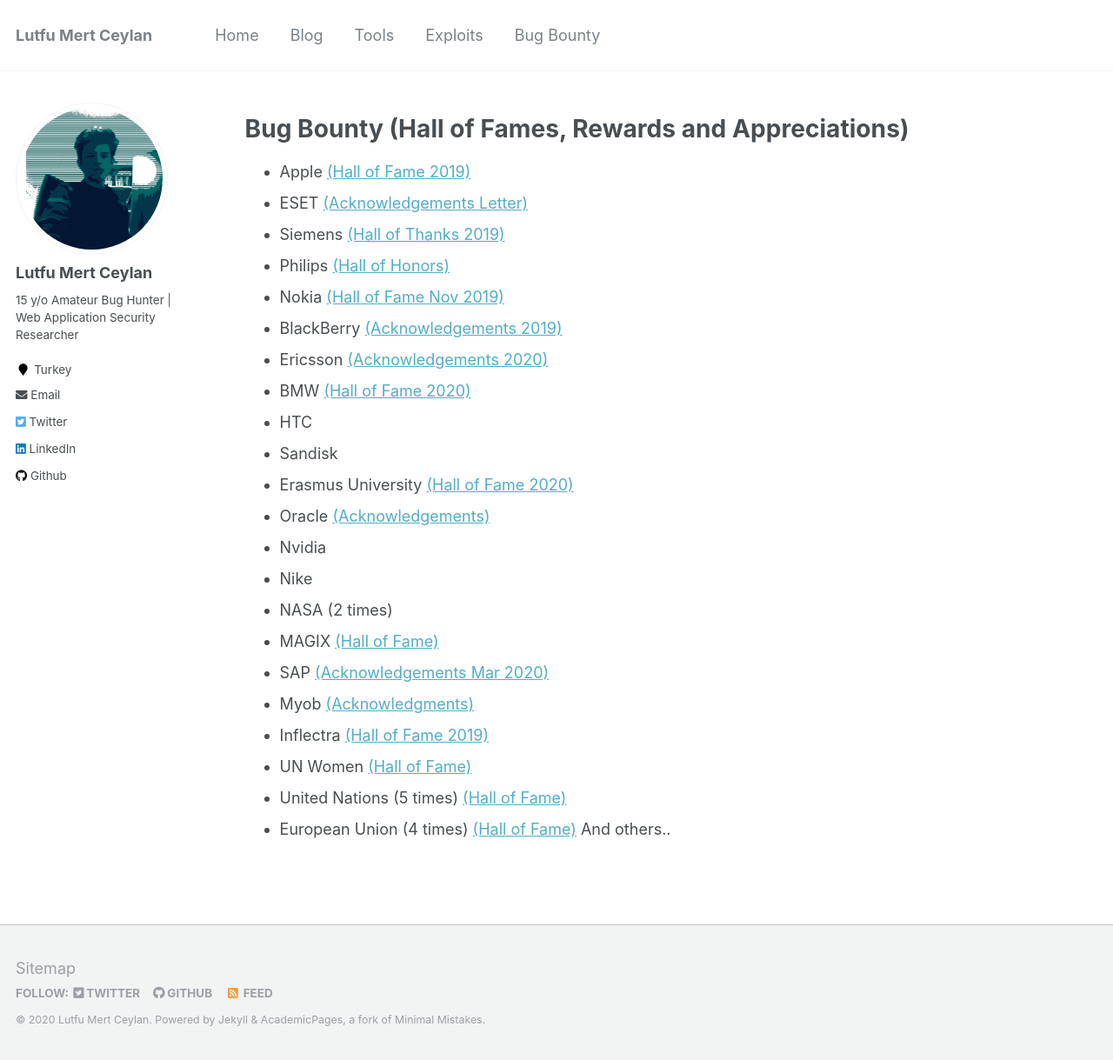
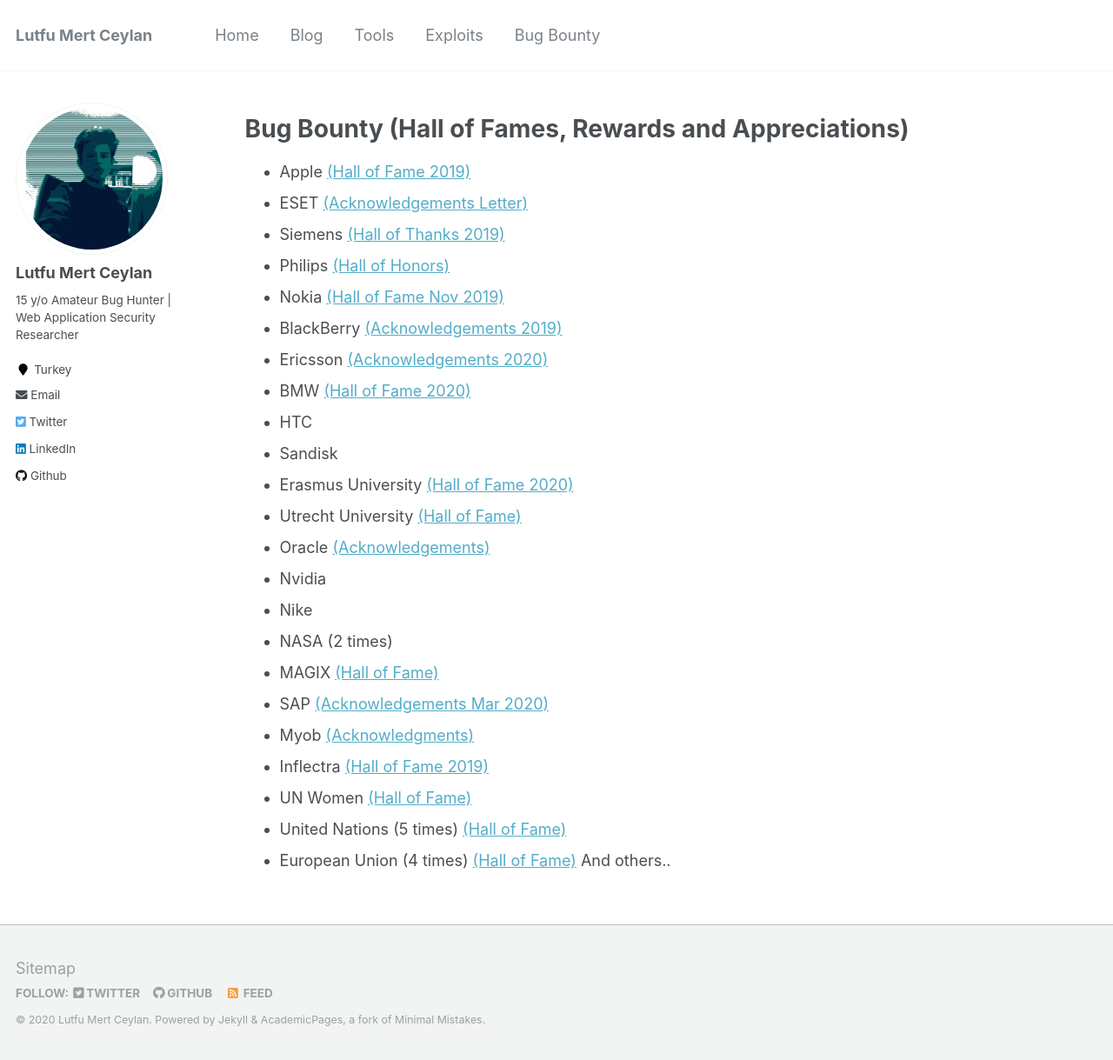
Before and after one commit to lutfumertceylan/mywebsite, a Jekyll site: the page built from _pages/bugbounty.md, in a window 1280 px wide and 1219 px high. Shown: the whole window at 87% size. Built offline with Jekyll 4.4.1, drawn with Linux system fonts in a browser that asks for light colours.

Commit message:
Update bugbounty.md

```diff
--- a/_pages/bugbounty.md
+++ b/_pages/bugbounty.md
@@ -20,6 +20,7 @@ redirect_from:
 * HTC
 * Sandisk
 * Erasmus University <a href="https://www.eur.nl/en/campus/security-safety/information-security/hall-fame">(Hall of Fame 2020)</a>
+* Utrecht University <a href="https://www.uu.nl/en/node/1599/hall-of-fame-responsible-disclosure">(Hall of Fame)</a>
 * Oracle <a href="https://www.oracle.com/security-alerts/cpujan2020.html">(Acknowledgements)</a>
 * Nvidia
 * Nike
```
